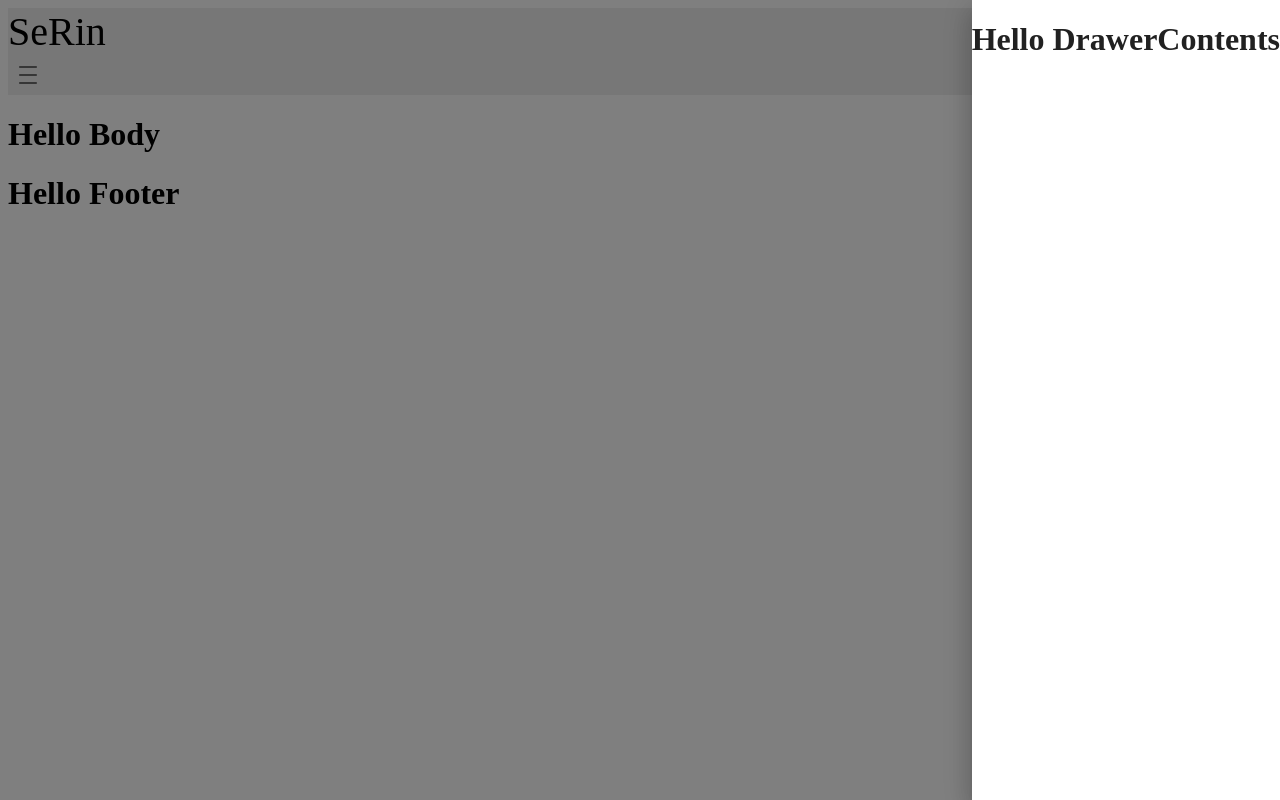
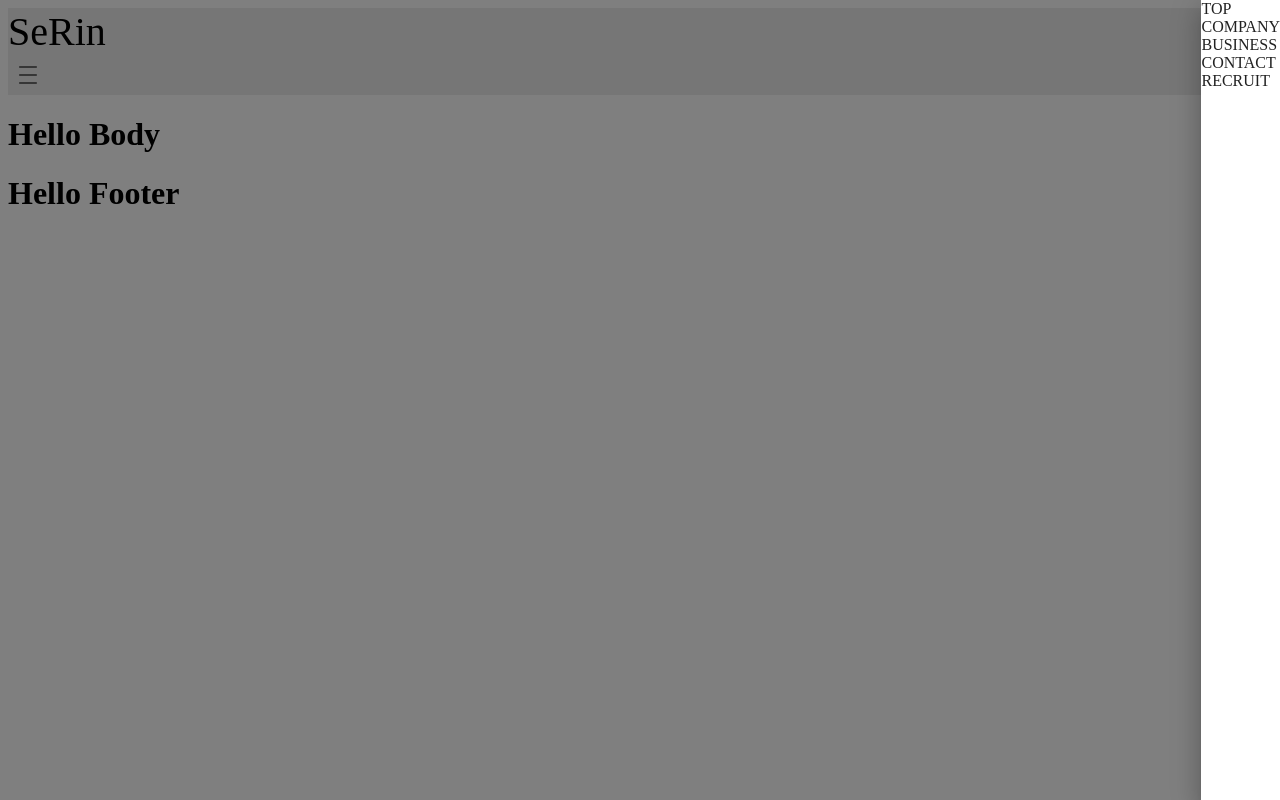
Before and after one commit to karu-srky/serin, a React (Create React App) app: page / in a window 1280 px wide. Both pictures are taken after a click on the button 28 px from the left and 75 px from the top of the page. Built offline with nearby package versions, Linux system fonts and the light colour scheme.

Commit message:
drawerContentsのダミーデータ、表示のみ実装

```diff
--- a/src/main/header.tsx
+++ b/src/main/header.tsx
@@ -8,13 +8,41 @@ const Header = () => {
 
     const [state, setState] = useState(false);
 
+    //引数をopen,closeのstringに変更する
     const toggleDrawer = (toggleState: boolean) => {
         setState(toggleState)
     }
 
-    const contentsTitle = {
+    //データをまとめたjsonファイルを作成する
+    const contentsTitle = [
+        {
+            "title": "TOP",
+            "key": "top"
+        },
+        {
+            "title": "COMPANY",
+            "key": "company"
+        },
+        {
+            "title": "BUSINESS",
+            "key": "business"
+        },
+        {
+            "title": "CONTACT",
+            "key": "contact"
+        },
+        {
+            "title": "RECRUIT",
+            "key": "recruit"
+        }
+    ]
 
-    }
+    const listItems = contentsTitle.map((content) =>
+        <DrawerContents
+            title={content.title}
+            key={content.key}
+        />
+    )
 
     return(
         <>
@@ -26,7 +54,7 @@ const Header = () => {
                     open={state}
                     onClose={() => toggleDrawer(false)}
                 >
-                    <DrawerContents />
+                    {listItems}
                 </Drawer>
             </div>
         </>
--- a/src/parts/drawerContents.tsx
+++ b/src/parts/drawerContents.tsx
@@ -3,7 +3,7 @@ import React from "react";
 const DrawerContents = (props: any) => {
     return(
         <>
-            <h1>Hello DrawerContents</h1>
+            <div>{props.title}</div>
         </>
     )
 }
```
